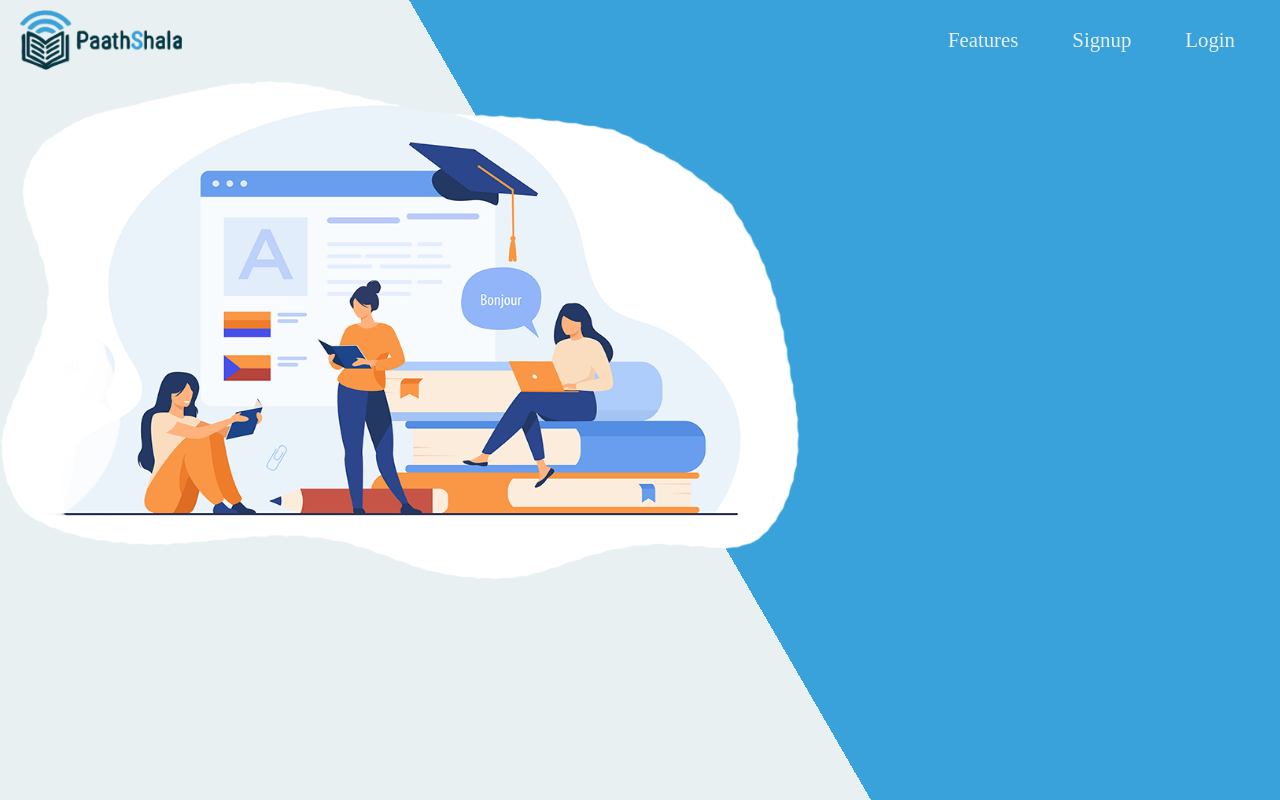
After one commit to Utkarsh-TG/codeX_paathshala, a Django app: page / in a window 1280 px wide. The commit adds this page. Run offline with Django 3.2, Linux system fonts and the light colour scheme.

Commit message:
created home page

```diff
--- /dev/null
+++ b/templates/main/home.html
@@ -0,0 +1,32 @@
+{% load static %}
+<!DOCTYPE html>
+<html lang="en">
+<head>
+    <meta charset="UTF-8">
+    <meta http-equiv="X-UA-Compatible" content="IE=edge">
+    <meta name="viewport" content="width=device-width, initial-scale=1.0">
+    <title>Home | PaathShala</title>
+    <link rel="stylesheet" href="{% static 'css/main.css' %}">
+    <link rel="stylesheet" href="{% static 'css/main/home.css' %}">
+</head>
+<body>
+    <div class="container">
+        <nav class="navbar">
+            <div class="website-logo-wrapper">
+                <img src="{% static 'images/logowtext.png' %}" alt="logo image" width="200px" height="120px" id="logo-img">
+            </div>
+            <div class="nav-links-wrapper">
+                <a href="#features-container">Features</a>
+                <a href="{% url 'signup' %}">Signup</a>
+                <a href="{% url 'login' %}">Login</a>
+            </div>
+        </nav>
+        <div class="main-content-wrapper">
+            <div class="content-left"></div>
+            <div class="content-right">
+                <img src="{% static 'images/landingpagecontentright.png' %}" alt="study" srcset="" width="800px" height="500px">
+                <a href='https://www.freepik.com/vectors/school' hidden>School vector created by pch.vector - www.freepik.com</a>
+            </div>
+        </div>
+    </div>
+</body>
```
Also changed, not shown: templates/main/signup.html (+24 -8 lines).
